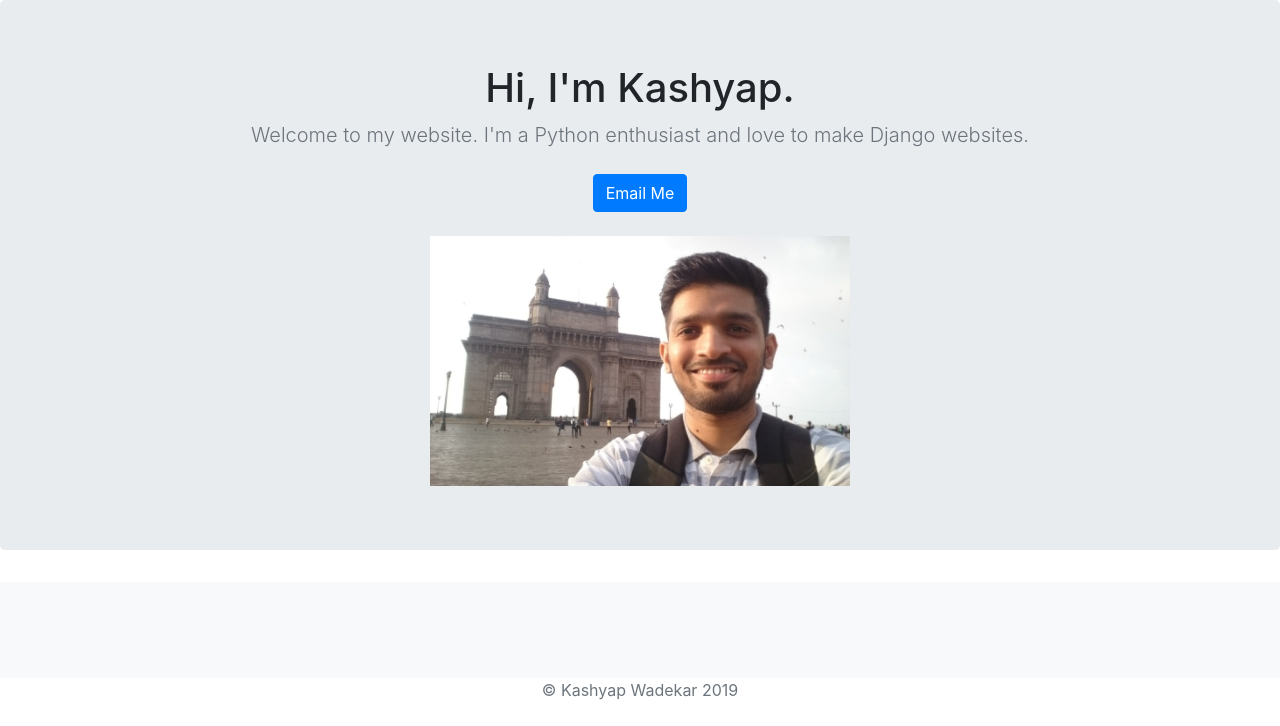
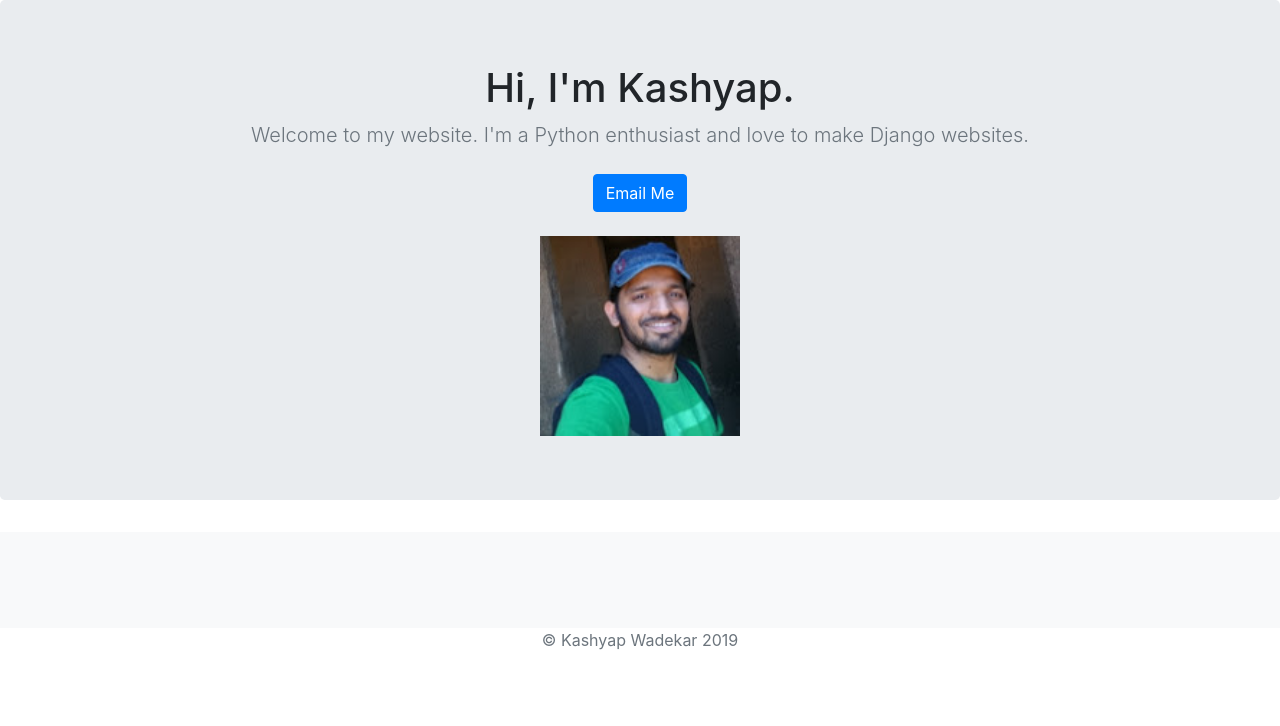
Before and after one commit to kabir19/webscrapping, a Django app: page / in a window 1280 px wide. Shown: the part 56-782 px from the top of the page. Run offline with Django 3.2, Linux system fonts and the light colour scheme; data that the repository does not hold is empty; some libraries are stand-ins or nearby versions.

Commit message:
Profile pic on home page updated

```diff
--- a/jobs/templates/jobs/home.html
+++ b/jobs/templates/jobs/home.html
@@ -65,7 +65,7 @@
         <p>
           <a href="mailto:kashyap.wadekar19@outlook.com" class="btn btn-primary my-2">Email Me</a>
         </p>
-        <img src="{% static 'mySelfie.jpg' %}" height="250" width="420"/>
+        <img src="{% static 'myDP.jpg' %}" height="200" width="200"/>
       </div>
     </section>
 
--- a/portfolio/settings.py
+++ b/portfolio/settings.py
@@ -134,6 +134,6 @@ MEDIA_ROOT = os.path.join(BASE_DIR, 'media')
 MEDIA_URL = '/media/'
 
 try:
-    from local_settings import *
+    from .local_settings import *
 except ImportError:
     pass
```
